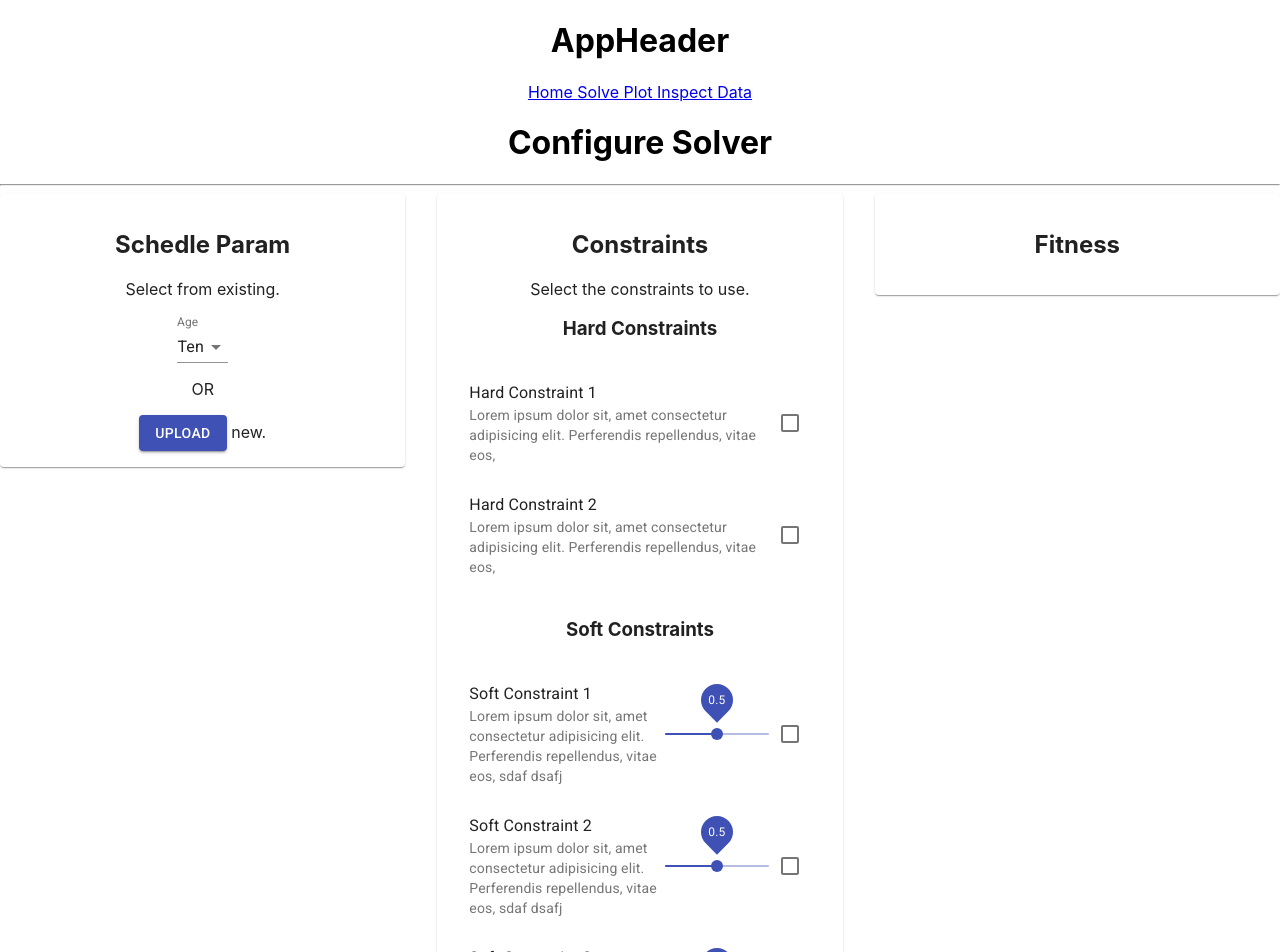
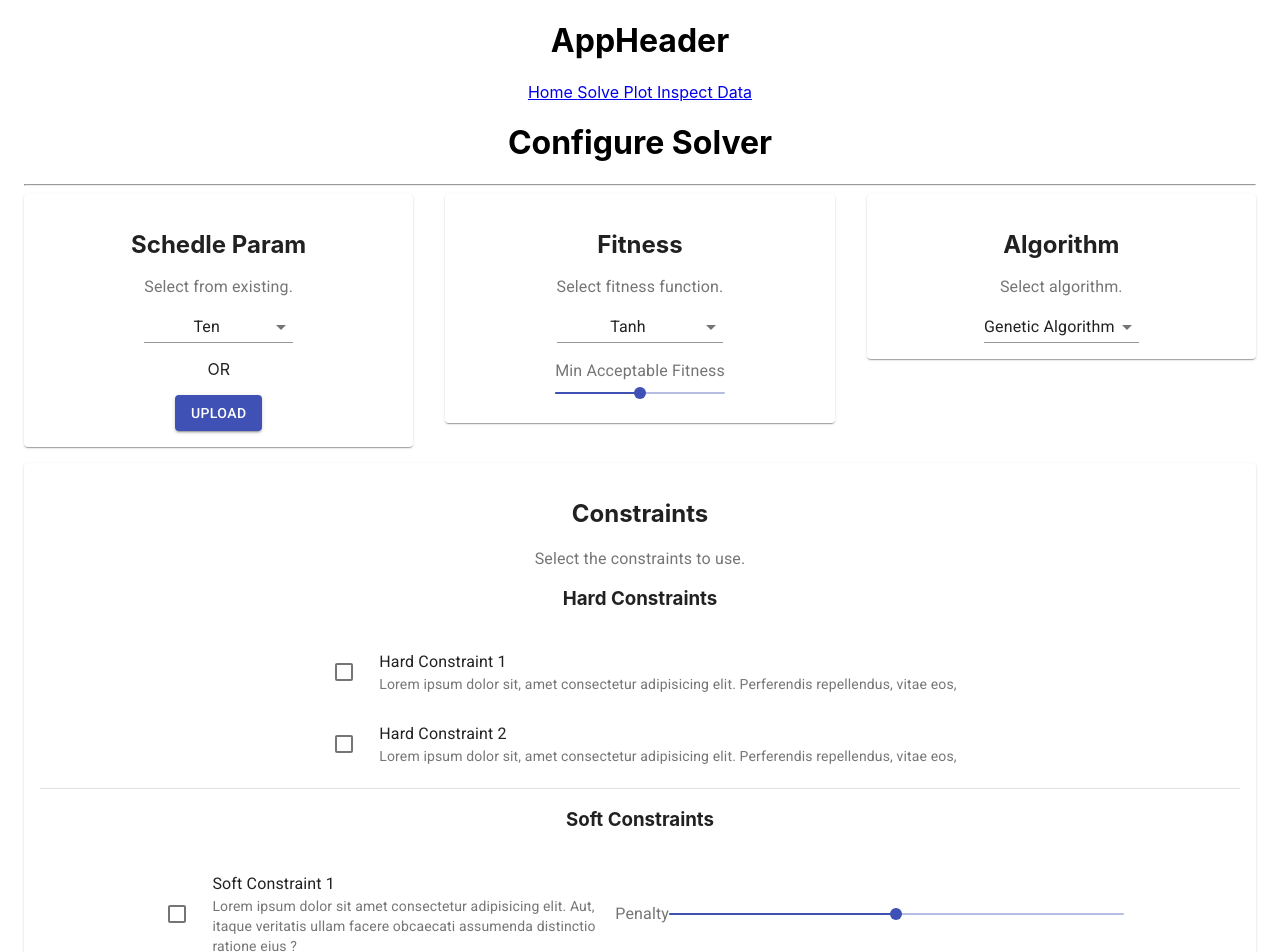
Before and after one commit to AluBhorta/UCSPy-Client, a React (Create React App) app: page /solve/config in a window 1280 px wide. Shown: the top 952 px of the page. Built offline with nearby package versions, Linux system fonts and the light colour scheme.

Commit message:
complete initial ui layout of /solve/config

```diff
--- a/src/App.tsx
+++ b/src/App.tsx
@@ -3,16 +3,21 @@ import React from "react";
 import "./App.css";
 import AppRoutes from "./AppRoutes";
 import AppState from "./AppState";
+import { BrowserRouter as Router } from "react-router-dom";
 
 import AppHeader from "./components/AppHeader";
+import AppBody from "./components/AppBody";
 
 function App() {
   return (
     <div className="App">
       <AppState>
-        <AppRoutes>
+        <Router>
           <AppHeader />
-        </AppRoutes>
+          <AppBody>
+            <AppRoutes />
+          </AppBody>
+        </Router>
       </AppState>
     </div>
   );
--- a/src/AppRoutes.tsx
+++ b/src/AppRoutes.tsx
@@ -1,5 +1,5 @@
 import React from "react";
-import { BrowserRouter as Router, Switch, Route, Link } from "react-router-dom";
+import { Switch, Route } from "react-router-dom";
 import HomePage from "./pages/HomePage";
 import PlotPage from "./pages/PlotPage";
 import InspectPage from "./pages/InspectPage";
@@ -8,12 +8,9 @@ import DataRootPage from "./pages/DataRootPage";
 import SolveRunPage from "./pages/SolveRunPage";
 import Error404Page from "./pages/Error404Page";
 
-const AppRoutes: React.FC = ({ children }) => {
+const AppRoutes: React.FC = () => {
   return (
     <>
-      <Router>
-        {children}
-
       <Switch>
         <Route path="/" exact>
           <HomePage />
@@ -37,7 +34,6 @@ const AppRoutes: React.FC = ({ children }) => {
           <Error404Page />
         </Route>
       </Switch>
-      </Router>
     </>
   );
 };
--- /dev/null
+++ b/src/components/AppBody.tsx
@@ -0,0 +1,14 @@
+import React from "react";
+import { Container } from "@material-ui/core";
+
+const AppBody: React.FC = ({ children }) => {
+  return (
+    <>
+      <Container>
+        <div>{children}</div>
+      </Container>
+    </>
+  );
+};
+
+export default AppBody;
--- a/src/pages/SolveConfigPage.tsx
+++ b/src/pages/SolveConfigPage.tsx
@@ -9,11 +9,14 @@ import {
   ListItemText,
   Checkbox,
   FormControl,
-  InputLabel,
   Select,
   MenuItem,
   Button,
   Slider,
+  FormLabel,
+  Divider,
+  ListItemSecondaryAction,
+  ListItemIcon,
 } from "@material-ui/core";
 
 const SolveConfigPage: React.FC = () => {
@@ -49,23 +52,20 @@ const SolveConfigPage: React.FC = () => {
   //   return () => {};
   // }, []);
 
-  const gridItemSize = 4;
   return (
     <div>
       <h1>Configure Solver</h1>
       <hr />
       <Grid container spacing={4}>
-        <Grid item sm={gridItemSize}>
+        <Grid item md>
           <Paper>
             <Box padding={2}>
               <h2>Schedle Param</h2>
               <div>
-                <p>Select from existing.</p>
                 <FormControl>
-                  <InputLabel id="scheduleParamLabel">Age</InputLabel>
+                  <FormLabel>Select from existing.</FormLabel>
                   <Select
-                    labelId="scheduleParamLabel"
-                    id="scheduleParamSelect"
+                    id="scheduleParamInput"
                     value={10}
                     // onChange={handleChange}
                   >
@@ -95,29 +95,101 @@ const SolveConfigPage: React.FC = () => {
                   }}
                 >
                   Upload
-                </Button>{" "}
-                new.
+                </Button>
               </div>
             </Box>
           </Paper>
         </Grid>
-        <Grid item sm={gridItemSize}>
+
+        <Grid item md>
+          <Paper>
+            <Box padding={2}>
+              <h2>Fitness</h2>
+              <div>
+                <FormControl>
+                  <FormLabel>Select fitness function.</FormLabel>
+
+                  <Select
+                    id="fitnessInput"
+                    value={1}
+                    // onChange={handleChange}
+                  >
+                    {/* MOCK */}
+                    <MenuItem value={1}>Tanh</MenuItem>
+                    <MenuItem value={2}>Expo</MenuItem>
+                    {configDesc.fitness.functionNames.map((fName, idx) => (
+                      <MenuItem key={idx} value={fName}>
+                        {fName}
+                      </MenuItem>
+                    ))}
+                  </Select>
+                </FormControl>
+              </div>
+              <br />
+              <div>
+                <FormControl>
+                  <FormLabel>Min Acceptable Fitness</FormLabel>
+                  <Slider
+                    min={0}
+                    max={1}
+                    defaultValue={0.5}
+                    aria-labelledby="discrete-slider-always"
+                    step={0.001}
+                    valueLabelDisplay="auto"
+                  />
+                </FormControl>
+              </div>
+            </Box>
+          </Paper>
+        </Grid>
+
+        <Grid item md>
+          <Paper>
+            <Box padding={2}>
+              <h2>Algorithm</h2>
+              <FormControl>
+                <FormLabel>Select algorithm.</FormLabel>
+                <Select
+                  id="algorithmInput"
+                  value={1}
+                  // onChange={handleChange}
+                >
+                  {/* MOCK */}
+                  <MenuItem value={1}>Genetic Algorithm</MenuItem>
+                  <MenuItem value={2}>Memetic Algorithm</MenuItem>
+                  {configDesc.algorithm.algorithmNames.map((aName, idx) => (
+                    <MenuItem key={idx} value={aName}>
+                      {aName}
+                    </MenuItem>
+                  ))}
+                </Select>
+              </FormControl>
+            </Box>
+          </Paper>
+        </Grid>
+      </Grid>
+
+      <Grid container spacing={4}>
+        <Grid item md>
           <Paper>
             <Box padding={2}>
               <h2>Constraints</h2>
-              <p>Select the constraints to use.</p>
+              <FormLabel>Select the constraints to use.</FormLabel>
               <div>
                 <h3>Hard Constraints</h3>
                 <List>
+                  <FormControl>
                     {/* MOCK */}
                     {[1, 2].map((i) => (
                       <ListItem key={i}>
+                        <ListItemIcon>
+                          <Checkbox />
+                        </ListItemIcon>
                         <ListItemText
                           primary={`Hard Constraint ${i}`}
                           secondary="Lorem ipsum dolor sit, amet consectetur adipisicing elit.
                     Perferendis repellendus, vitae eos,"
                         />
-                      <Checkbox />
                       </ListItem>
                     ))}
                     {configDesc.constrinats.hardConstraints.map((hc) => (
@@ -126,62 +198,52 @@ const SolveConfigPage: React.FC = () => {
                         <Checkbox />
                       </ListItem>
                     ))}
+                  </FormControl>
                 </List>
               </div>
+              <Divider />
               <div>
                 <h3>Soft Constraints</h3>
                 <List>
+                  <FormControl>
                     {/* MOCK */}
                     {[1, 2, 3, 4].map((i) => (
                       <ListItem key={i}>
+                        <ListItemIcon>
+                          <Checkbox />
+                        </ListItemIcon>
                         <ListItemText
                           primary={`Soft Constraint ${i}`}
-                        secondary="Lorem ipsum dolor sit, amet consectetur adipisicing elit.
-                    Perferendis repellendus, vitae eos, sdaf dsafj"
+                          secondary="Lorem ipsum dolor sit amet consectetur adipisicing elit. Aut, itaque veritatis ullam facere obcaecati assumenda distinctio ratione eius ?"
                         />
+                        <FormLabel>Penalty</FormLabel>
                         <Slider
                           min={0}
                           max={1}
                           defaultValue={0.5}
                           aria-labelledby="discrete-slider-always"
                           step={0.001}
-                        valueLabelDisplay="on"
+                          valueLabelDisplay="auto"
                         />
-                      <Checkbox />
                       </ListItem>
                     ))}
-                  {configDesc.constrinats.softConstraints.map((sc) => (
-                    <ListItem key={sc.id}>
-                      <ListItemText primary={sc.id} secondary={sc.desc} />
-                      <Slider
-                        min={0}
-                        max={1}
-                        defaultValue={0.5}
-                        aria-labelledby="discrete-slider-always"
-                        step={0.001}
-                        valueLabelDisplay="on"
-                      />
-                      <Checkbox />
-                    </ListItem>
-                  ))}
+                  </FormControl>
                 </List>
               </div>
             </Box>
           </Paper>
         </Grid>
-        <Grid item sm={gridItemSize}>
-          <Paper>
-            <Box padding={2}>
-              <h2>Fitness</h2>
+      </Grid>
+      <Box margin={2}>
+        <Button
+          size="large"
+          variant="contained"
+          color="secondary"
+          component="span"
+        >
+          RUN!
+        </Button>
       </Box>
-          </Paper>
-        </Grid>
-        <Grid item sm={gridItemSize}>
-          <Box padding={2}>
-            <h2>Algorithm</h2>
-          </Box>
-        </Grid>
-      </Grid>
     </div>
   );
 };
```
Lines whose indentation alone changed are shown as unchanged.
